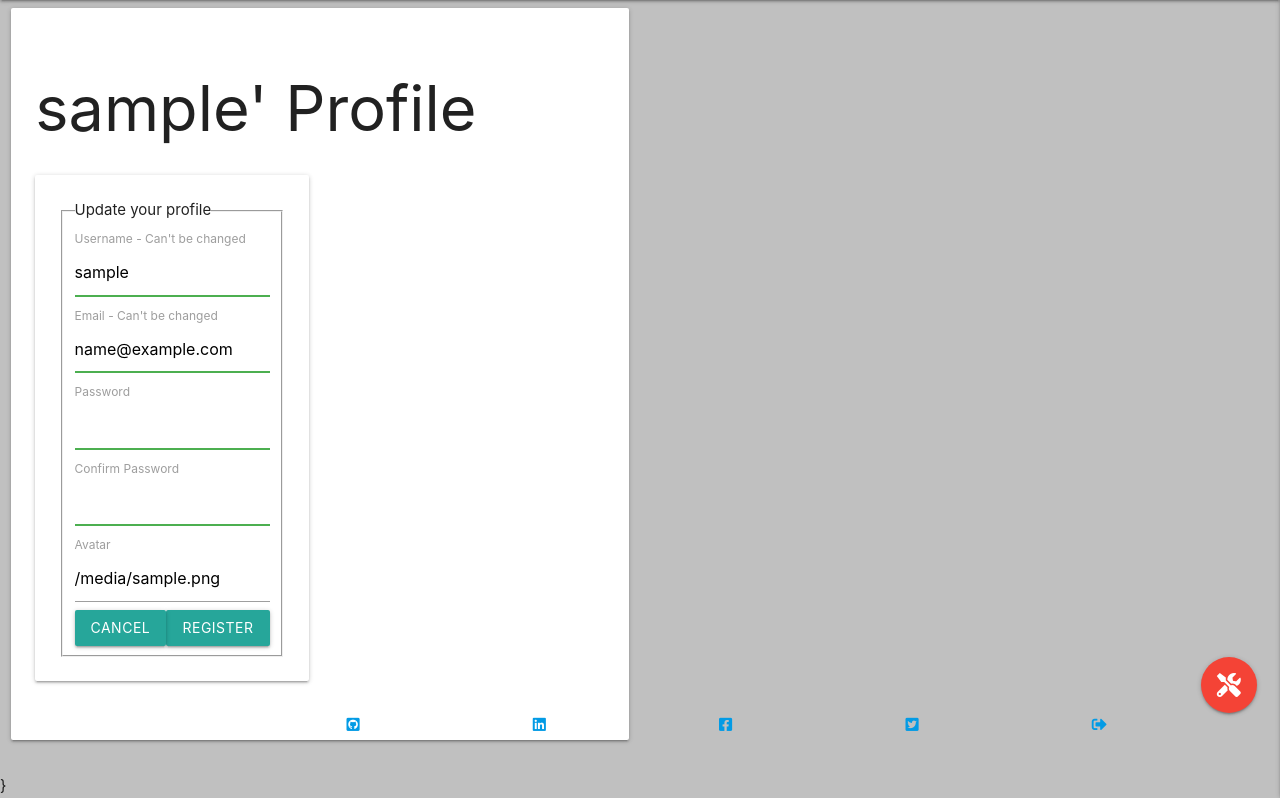
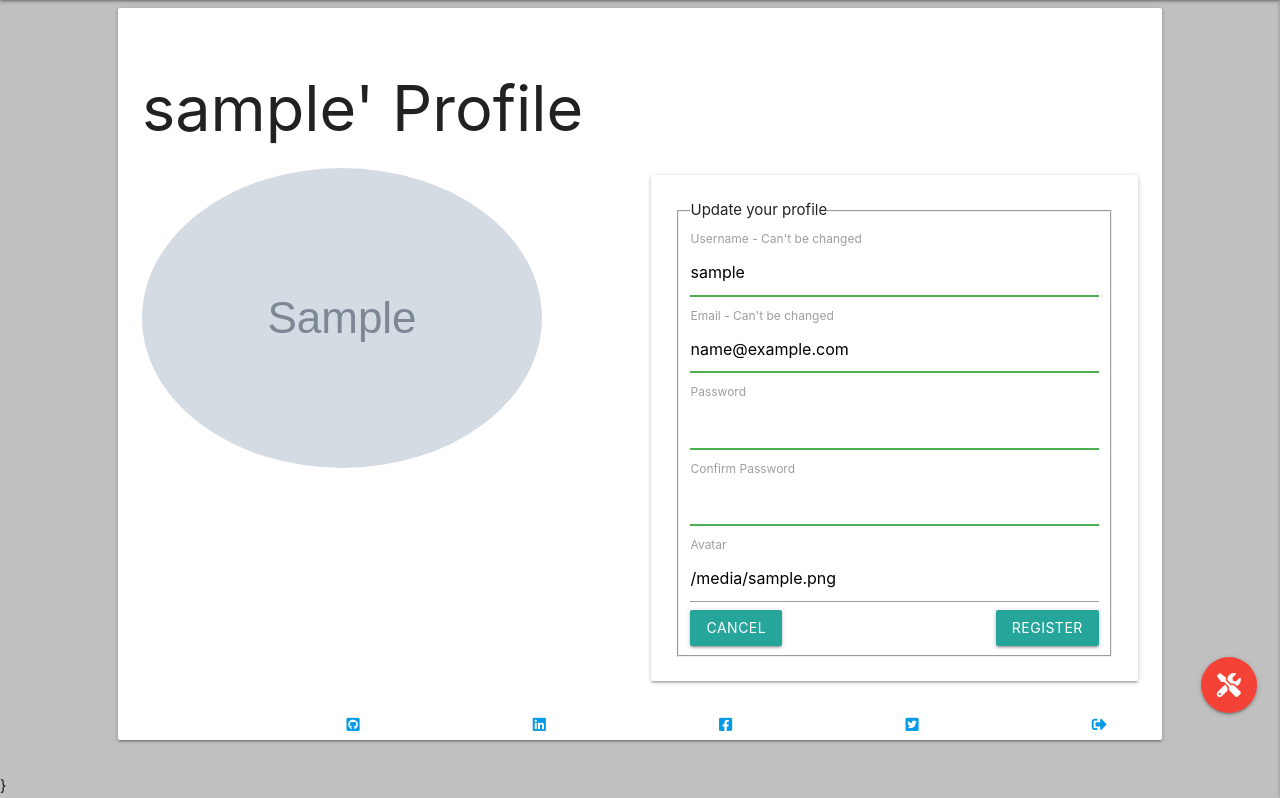
Before and after one commit to CristianBuca/MS3_TopShelf, a Flask app: page /profile/1 in a window 1280 px wide. Shown: the part 64-862 px from the top of the page. Run offline with Flask 2, Linux system fonts and the light colour scheme; the visitor is signed in with stand-in values (Sample User, id 1); grey boxes marked "Sample" are stand-in pictures; a database or web service that is not in the repository returns one stand-in record (values such as "Sample title"); some libraries are stand-ins or nearby versions.

Commit message:
Add(static): default profile image

```diff
--- a/app.py
+++ b/app.py
@@ -58,7 +58,7 @@ def register():
                 'username': form.username.data.lower(),
                 'password': generate_password_hash(form.password.data),
                 'email': form.email.data,
-                'avatar': 'default.png',
+                'avatar': '/static/images/avatar_default.jpg',
                 'superuser': False
             }
             mongo.db.users.insert_one(register)
@@ -173,7 +173,8 @@ def profile(username):
                     'username': request.form.get('username'),
                     'email': request.form.get('email'),
                     'password': generate_password_hash(form.password.data),
-                    'avatar': request.form.get('avatar')
+                    'avatar': request.form.get('avatar'),
+                    'superuser': user['superuser']
                 }
                 mongo.db.users.replace_one({'_id': ObjectId(user_id)}, update)
                 flash(f'Profile successfully updated')
--- a/templates/profile.html
+++ b/templates/profile.html
@@ -2,11 +2,14 @@
 {% block content %}
 
     <div class="row">
-        <div class="col s12 m6">
+        <div class="col s10 offset-s1">
             <div class="card-panel">
                 <h1>{{ user.username }}' Profile</h1>
                 <!-- Registration form card Start -->
                 <div class="row">
+                    <div class="col s12 m6">
+                        <img src="{{ user.avatar }}" alt="" class="circle responsive-img">
+                    </div>
                     <form class="col s12 m6" method="POST" action="">
                         <div class="card-panel">
                             {{ form.hidden_tag() }}
```
Also changed, not shown: static/images/avatar_default.jpg (added).
